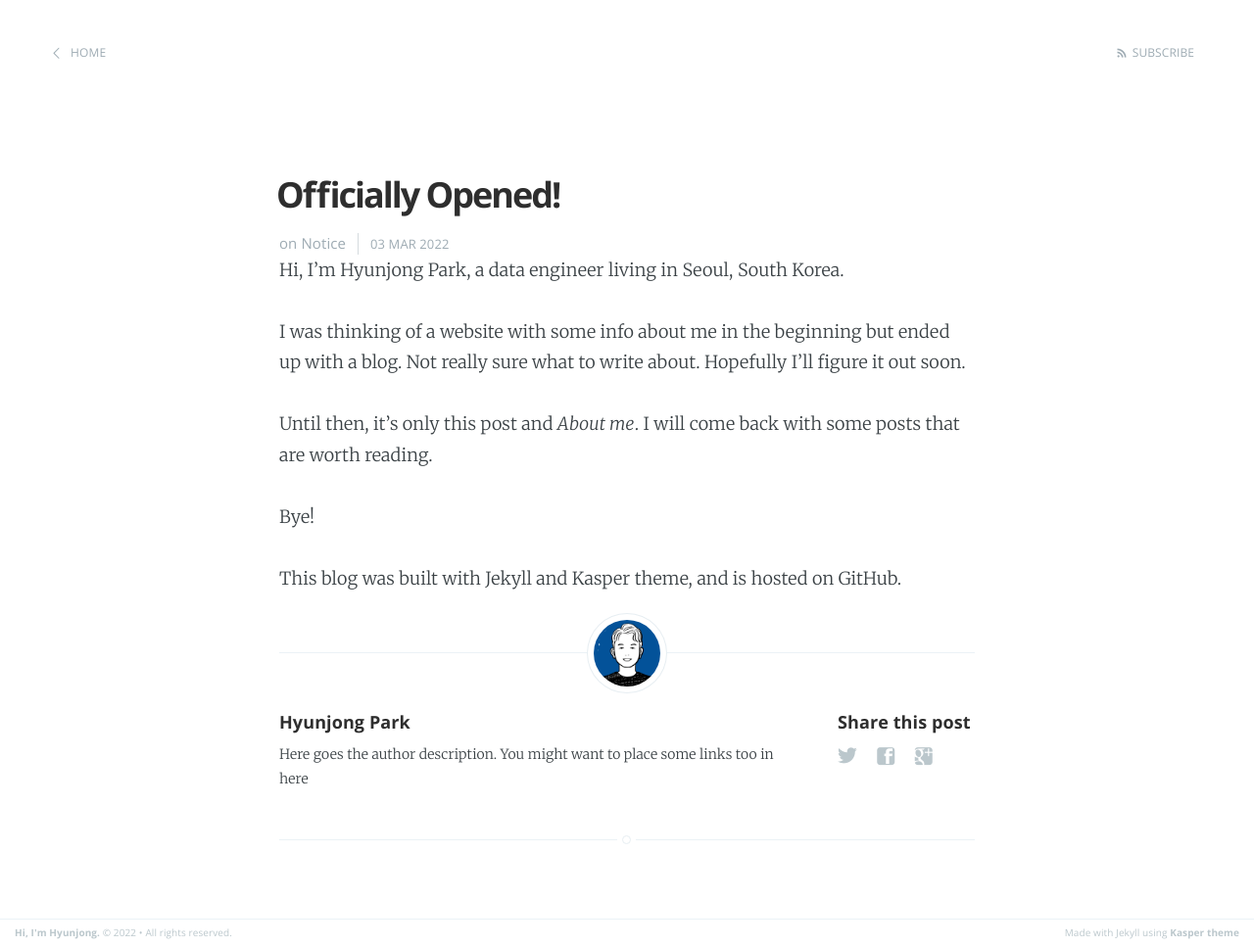
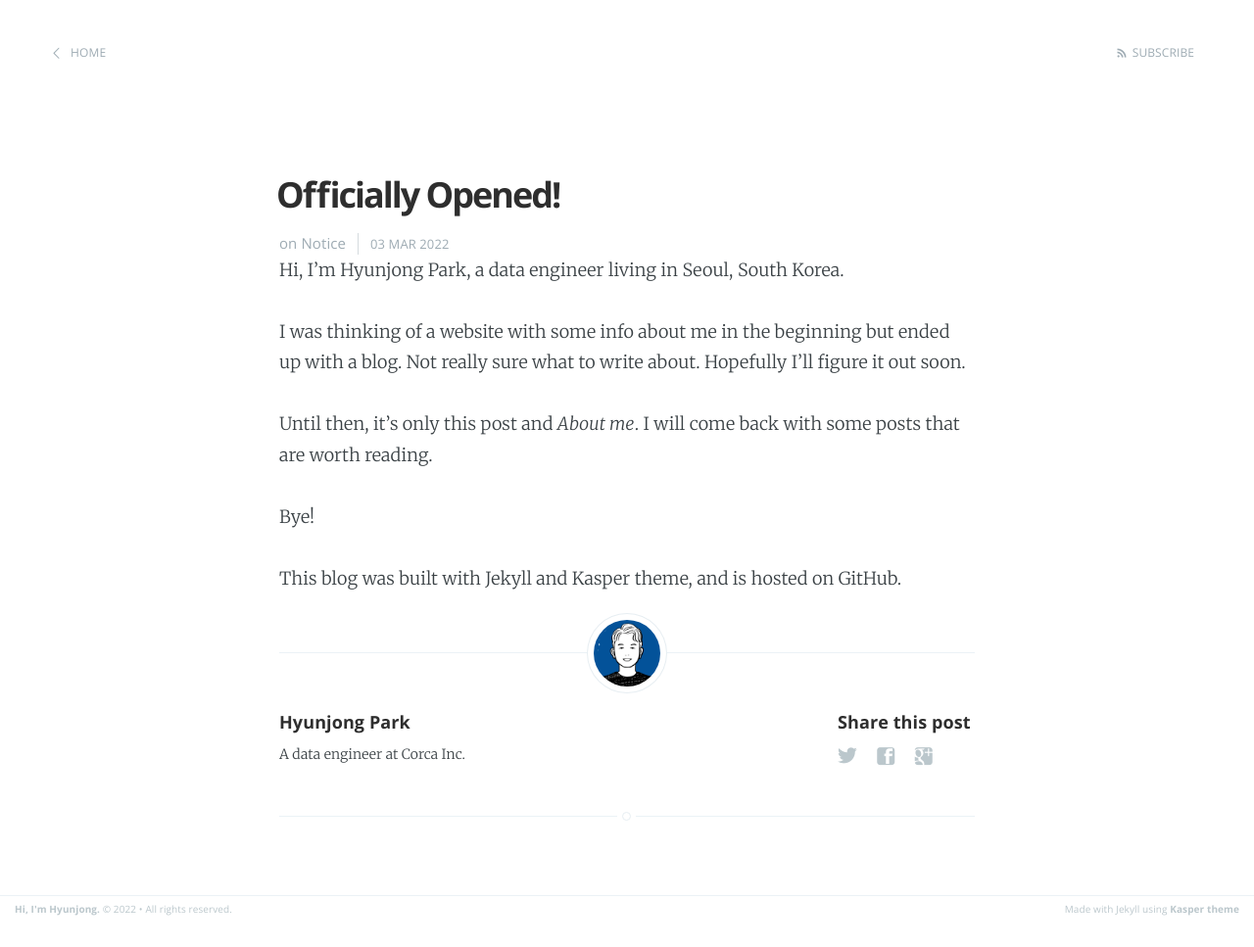
Before and after one commit to hyunjong-park/hyunjong-park.github.io, a Jekyll site: the page built from _posts/2022-03-30-hyunjongpark.com-opened.md, in a window 1280 px wide. Shown: the whole page at 98% size. Built offline with Jekyll 4.4.1, drawn with Linux system fonts in a browser that asks for light colours; after the commit the page ends 942 px from its top, so only the background shows below that.

Commit message:
add author short description footer

```diff
--- a/_layouts/post.html
+++ b/_layouts/post.html
@@ -72,7 +72,7 @@
                     <h4> {{ site.author }} </h4>
                     <!-- Author Bio -->
                     <p>
-                        Here goes the author description. You might want to place some links too in here
+                        A data engineer at Corca Inc.
                     </p>
                 </section>
             {% endif %}
```
